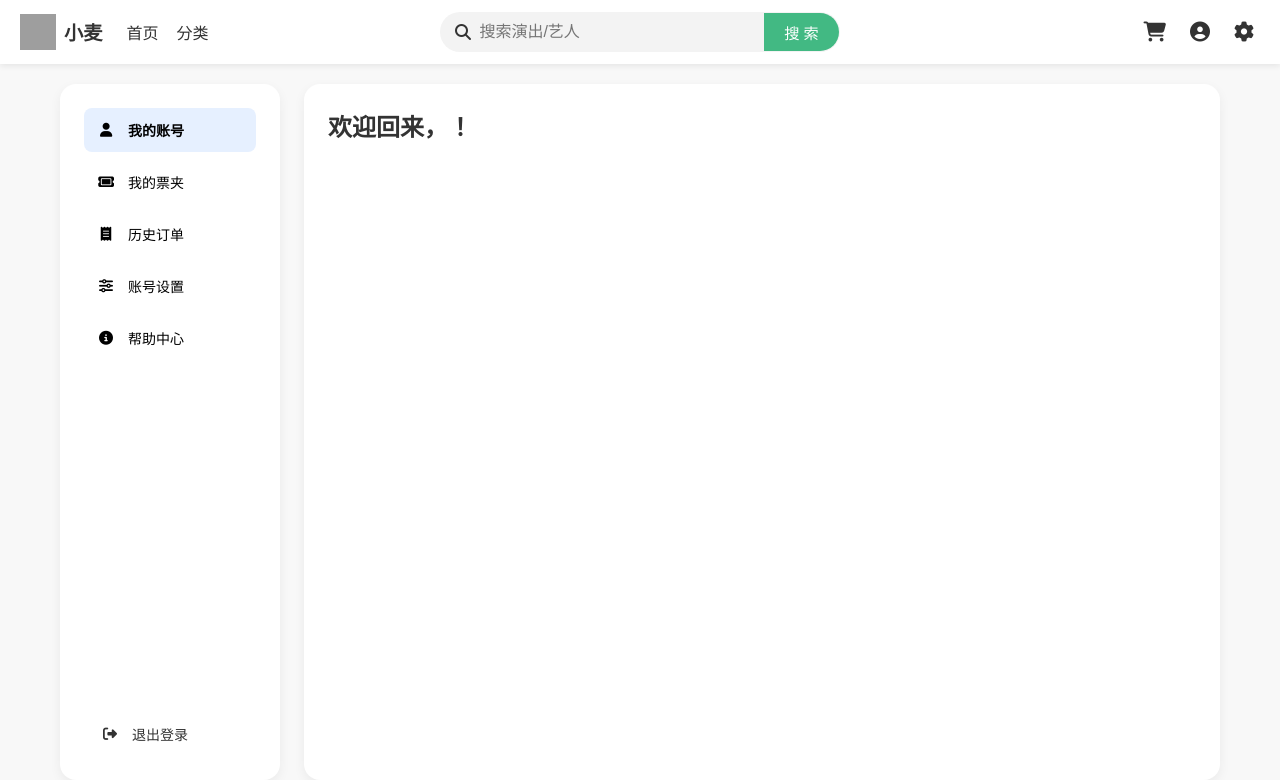
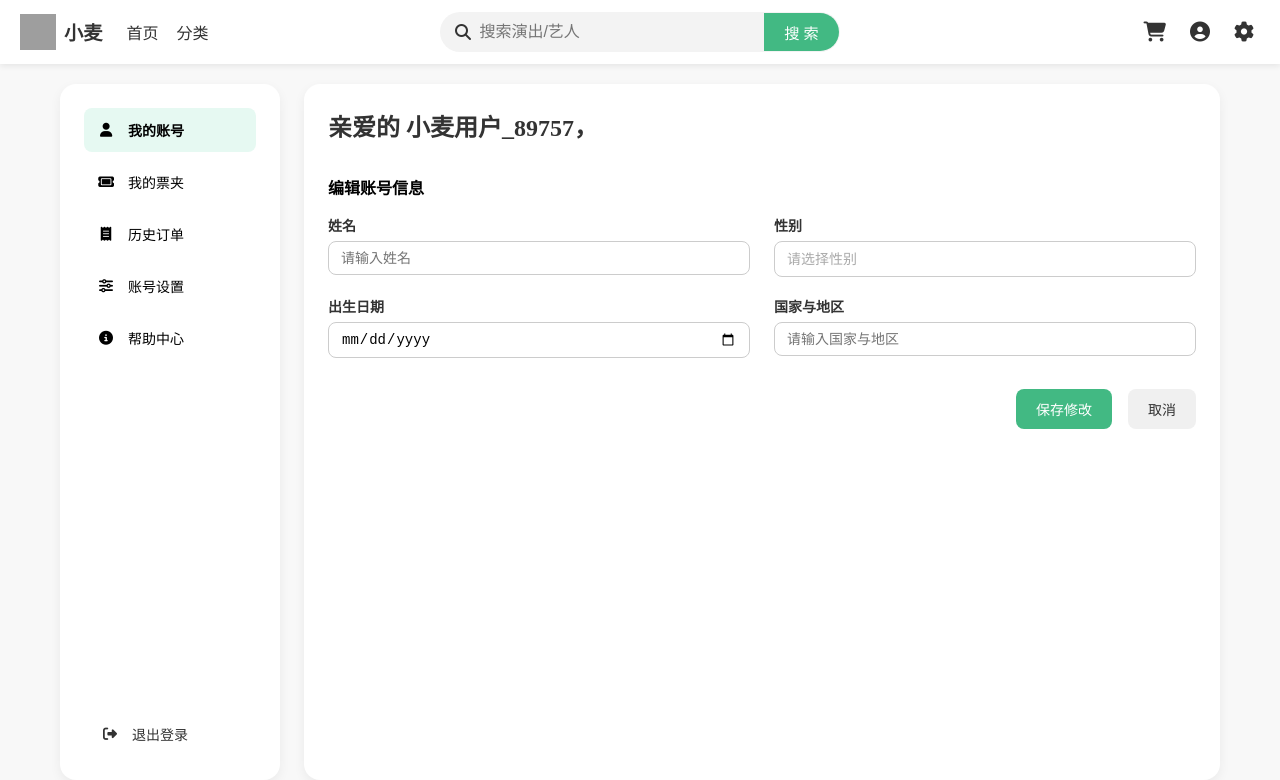
Before and after one commit to Highsun/XiaoMai, a Vue app: page /dashboard in a window 1280 px wide. Shown: the top 780 px of the page. Built offline with nearby package versions, Linux system fonts and the light colour scheme; grey boxes are pictures that could not be loaded; a web font is replaced by a local one.

Commit message:
Add: 写了个人中心里“我的账号”组件

```diff
--- a/src/views/DashBoardView.vue
+++ b/src/views/DashBoardView.vue
@@ -1,6 +1,7 @@
 <template>
   <Navbar />
 
+  <!-- TODO: 全部弄完之后记得组件化 -->
   <div class="dashboard-wrapper">
     <div class="dashboard-container">
       <!-- 左侧侧边栏 -->
@@ -42,9 +43,45 @@
         <Transition name="fade" mode="out-in">
           <div :key="view">
             <div v-if="view === 'account'">
-              <h2>欢迎回来，{{ username }}！</h2>
+              <h2>{{ welcome }} {{ username }}{{ marker }}</h2>
               <div class="personal-info">
-                <!-- TODO: 个人信息修改表单 -->
+                <h4 style="grid-column: 1 / -1; margin: 16px 0">编辑账号信息</h4>
+                <div class="form-group" v-for="field in fields" :key="field.key">
+                  <label :for="field.key">{{ field.label }}</label>
+                  <!-- 性别 -->
+                  <select
+                    v-if="field.key === 'gender'"
+                    :id="field.key"
+                    v-model="formData[field.key]"
+                    :style="{ color: formData.gender ? '#333' : '#aaa' }"
+                  >
+                    <option disabled value="">请选择性别</option>
+                    <option value="男">男</option>
+                    <option value="女">女</option>
+                    <option value="保密">保密</option>
+                  </select>
+                  <!-- 出生日期 -->
+                  <input
+                    v-else-if="field.key === 'birthday'"
+                    type="date"
+                    :id="field.key"
+                    v-model="formData[field.key]"
+                    :max="today"
+                  />
+                  <!-- TODO: “国家和地区”改为三栏联合选择框 -->
+                  <!-- 普通输入框 -->
+                  <input
+                    v-else
+                    type="text"
+                    :id="field.key"
+                    :placeholder="`请输入${field.label}`"
+                    v-model="formData[field.key]"
+                  />
+                </div>
+              </div>
+              <div class="form-actions">
+                <button class="save-btn" @click="saveChanges">保存修改</button>
+                <button class="cancel-btn" @click="cancelChanges">取消</button>
               </div>
             </div>
             <div v-else-if="view === 'tickets'">
@@ -57,7 +94,7 @@
             </div>
             <div v-else-if="view === 'settings'">
               <h2>亲爱的 {{ username }}，</h2>
-              <!-- TODO: 配送地址、观演人管理、订阅管理、修改密码、注销账号 -->
+              <!-- TODO: 配送地址，观演人管理，订阅管理，修改邮箱、手机号、密码，注销账号 -->
             </div>
             <div v-else-if="view === 'help'">
               <h2>亲爱的 {{ username }}，</h2>
@@ -73,14 +110,55 @@
 </template>
 
 <script setup>
-import { ref } from 'vue'
 import Navbar from '../components/NavbarComp.vue'
 import Footer from '../components/FooterComp.vue'
 
+import { ref, reactive } from 'vue'
+
 const view = ref('account')
+const welcome = ref('亲爱的')
+const username = ref('小麦用户_89757')
+const marker = ref('，')
 
 function logout() {
+  // TODO: 添加清除用户登录状态的逻辑
+  view.value = 'account'
+  welcome.value = '这里空空如也呢，先登录吧'
+  username.value = ''
+  marker.value = '！'
   alert('已退出登录')
+}
+
+// TODO: 全靠我们伟大的后端了
+const fields = [
+  { key: 'name', label: '姓名' },
+  { key: 'gender', label: '性别' },
+  { key: 'birthday', label: '出生日期' },
+  { key: 'email', label: '国家与地区' },
+]
+
+const formData = reactive({})
+const originalData = {}
+
+fields.forEach((field) => {
+  formData[field.key] = ''
+  originalData[field.key] = ''
+})
+
+const today = new Date().toISOString().split('T')[0]
+
+function saveChanges() {
+  alert('保存成功')
+  // TODO: 接入后端数据库
+  fields.forEach((field) => {
+    originalData[field.key] = formData[field.key]
+  })
+}
+
+function cancelChanges() {
+  fields.forEach((field) => {
+    formData[field.key] = originalData[field.key]
+  })
 }
 </script>
 
@@ -108,6 +186,7 @@ function logout() {
   padding: 24px;
 }
 
+/* 左侧边栏 */
 .sidebar {
   width: 220px;
   display: flex;
@@ -142,7 +221,7 @@ function logout() {
 
 .sidebar li:hover,
 .sidebar li.active {
-  background-color: #e6f0ff;
+  background-color: #e6f9f2;
   font-weight: bold;
 }
 
@@ -194,4 +273,96 @@ function logout() {
 .fade-leave-to {
   opacity: 0;
 }
+
+/* 个人信息 */
+.personal-info {
+  display: grid;
+  grid-template-columns: repeat(2, 1fr);
+  gap: 0px 24px;
+  margin-top: 16px;
+}
+
+.form-group {
+  display: flex;
+  flex-direction: column;
+}
+
+.form-group label {
+  font-size: 14px;
+  margin-bottom: 6px;
+  color: #333;
+}
+
+.form-group input {
+  padding: 8px 12px;
+  border: 1px solid #ccc;
+  border-radius: 8px;
+  font-size: 14px;
+  transition: border-color 0.3s;
+}
+
+.form-group input:focus {
+  outline: none;
+  border-color: #42b983;
+}
+
+.form-group select {
+  display: block;
+  width: 100%;
+  height: 36px;
+  padding: 0 12px;
+  border: 1px solid #ccc;
+  border-radius: 8px;
+  font-size: 14px;
+  color: #333;
+  background-color: #fff;
+  appearance: none;
+}
+
+.form-group select:focus {
+  outline: none;
+  border-color: #42b983;
+}
+
+.form-group input[type='date'] {
+  height: 36px;
+}
+
+.form-actions {
+  margin-top: 12px;
+  display: flex;
+  justify-content: flex-end;
+  gap: 16px;
+}
+
+.save-btn,
+.cancel-btn {
+  padding: 10px 20px;
+  width: auto;
+  border: none;
+  border-radius: 8px;
+  font-size: 14px;
+  cursor: pointer;
+  white-space: nowrap;
+  text-align: center;
+  transition: background 0.3s;
+}
+
+.save-btn {
+  background-color: #42b983;
+  color: white;
+}
+
+.save-btn:hover {
+  background-color: #369c74;
+}
+
+.cancel-btn {
+  background-color: #f0f0f0;
+  color: #333;
+}
+
+.cancel-btn:hover {
+  background-color: #e0e0e0;
+}
 </style>
```
